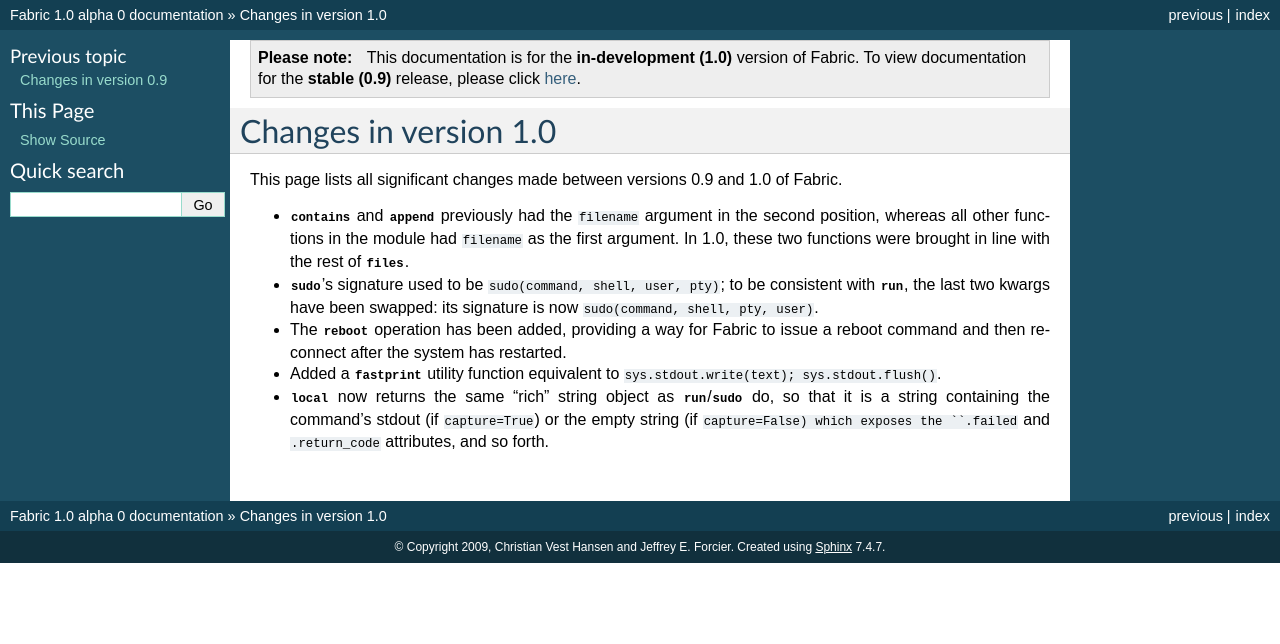
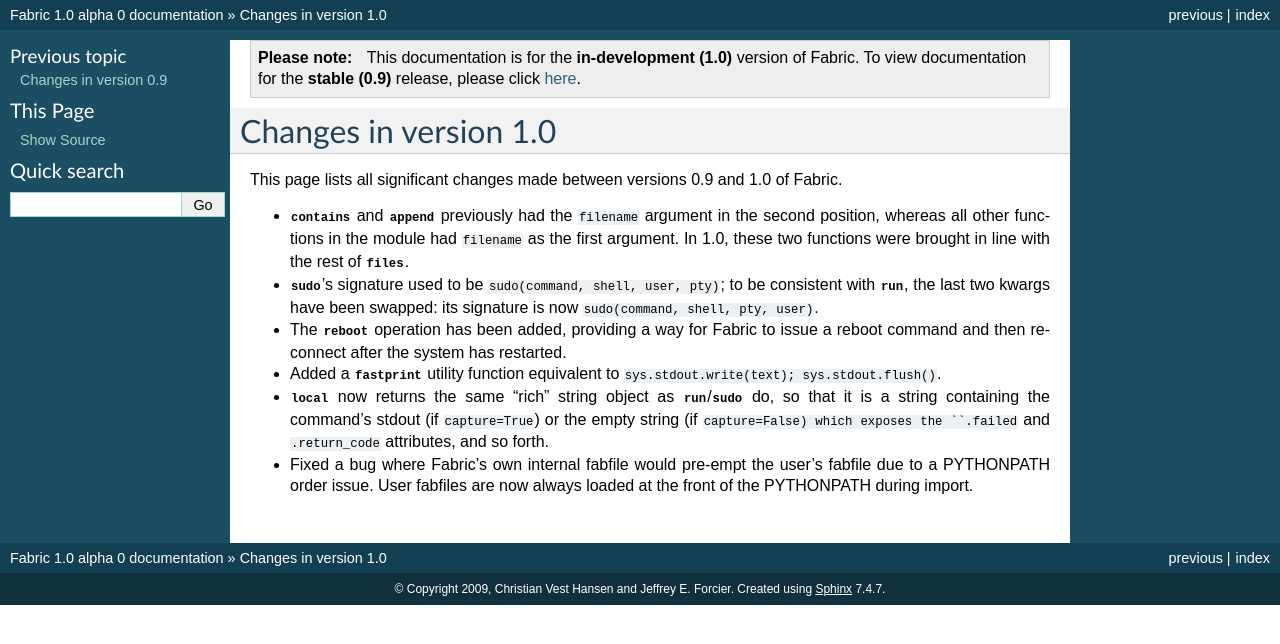
Before and after one commit to fabric/fabric, a Sphinx documentation site: the page built from docs/changes/1.0.rst, in a window 1280 px wide. Shown: the top 644 px of the page. Built offline with Sphinx 7.4.7, drawn with Linux system fonts in a browser that asks for light colours.

Commit message:
Add changelog note for commit:93bcd99

```diff
--- a/docs/changes/1.0.rst
+++ b/docs/changes/1.0.rst
@@ -23,3 +23,6 @@
   string containing the command's stdout (if ``capture=True``) or the empty
   string (if ``capture=False) which exposes the ``.failed``
   and ``.return_code`` attributes, and so forth.
+* Fixed a bug where Fabric's own internal fabfile would pre-empt the user's
+  fabfile due to a PYTHONPATH order issue. User fabfiles are now always loaded
+  at the front of the PYTHONPATH during import.
```
